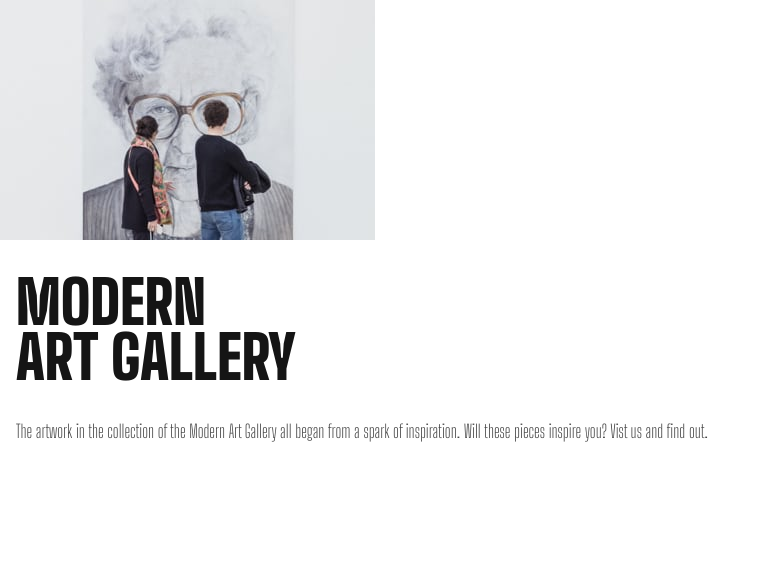
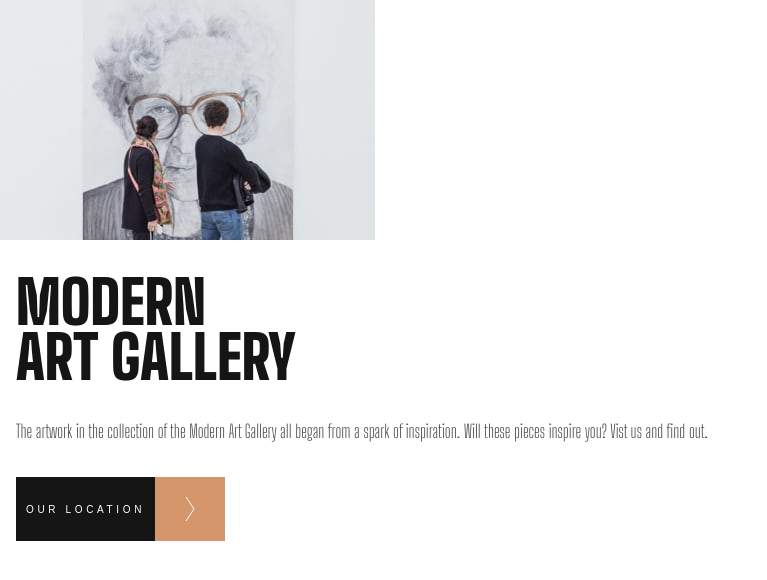
Before and after one commit to AndyBeable/art-gallery, a Vue app: page / in a window 1280 px wide. Shown: the top 580 px of the page, without its empty margins (0-767 px from the left). Built offline with nearby package versions, Linux system fonts and the light colour scheme.

Commit message:
btn style and render

```diff
--- a/src/App.vue
+++ b/src/App.vue
@@ -15,7 +15,7 @@
   --orange: #d5966c;
   --black: #151515;
   --gray: #444444;
-  white: #ffffff;
+  --white: #ffffff;
 }
 
 *,
--- a/src/components/home/Hero.vue
+++ b/src/components/home/Hero.vue
@@ -6,13 +6,20 @@
     <div class="hero__container--copy">
       <h1>Modern <br>Art Gallery</h1>
       <p>The artwork in the collection of the Modern Art Gallery all began from a spark of inspiration. Will these pieces inspire you? Vist us and find out.</p>
+      <BaseButton />
     </div>
+
   </div>
 </template>
 
 <script>
+import BaseButton from "@/components/ui/BaseButton";
+
 export default {
   name: "Hero",
+  components: {
+    BaseButton
+  }
 };
 </script>
 
@@ -36,6 +43,7 @@ export default {
   &--copy p {
     font-size: 18px;
     line-height: 28px;
+    margin-bottom: 32px;
   }
 }
 
--- /dev/null
+++ b/src/components/ui/BaseButton.vue
@@ -0,0 +1,39 @@
+<template>
+  <button>
+    <span>Our location</span>
+    <img src="@/assets/icon-arrow-right.svg" alt="" />
+  </button>
+</template>
+
+<script>
+export default {
+  name: "BaseButton",
+};
+</script>
+
+<style scoped lang="scss">
+button {
+  display: flex;
+  align-items: center;
+  justify-content: center;
+  gap: 10px;
+  border: none;
+  padding: 0;
+  background-color: var(--black);
+  color: var(--white);
+  text-transform: uppercase;
+  letter-spacing: 3.64px;
+  font-weight: 300;
+  cursor: pointer;
+}
+
+span {
+  font-size: 10px;
+  margin-left: 10px;
+}
+
+img {
+  background-color: var(--orange);
+  padding: 20px 30px;
+}
+</style>
```
